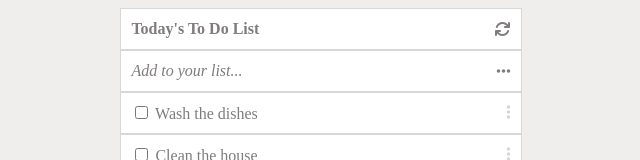
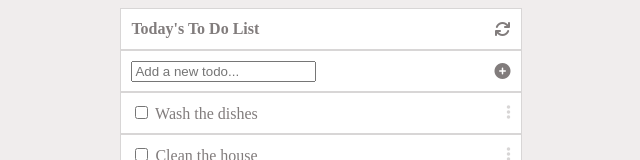
Before and after one commit to Armynerh/todo-list-project, a website built with webpack: page src/index.html in a window 1280 px wide. Shown: the top 160 px of the page, without its empty margins (319-959 px from the left). Built offline with nearby package versions, Linux system fonts and the light colour scheme.

Commit message:
modified features of todo markup

```diff
--- a/src/index.html
+++ b/src/index.html
@@ -9,7 +9,8 @@
 <body>
     <section>
             <h4 class="todo-item">Today's To Do List  <i class="fas fa-sync" alt="Refresh"></i></h4>
-            <p class="todo-item"><i>Add to your list... </i>  <i class="fa-solid fa-ellipsis"></i></p>
+            <div class="todo-item add-todo"><input type="text" id="todo-input" placeholder="Add a new todo...">
+                <i class="fa-solid fa-plus-circle todo-add-btn"></i></div>
                 <div class="tasks"></div>
                 <p class="todo-item last-para">Clear all completed</p>
     </section>
```
